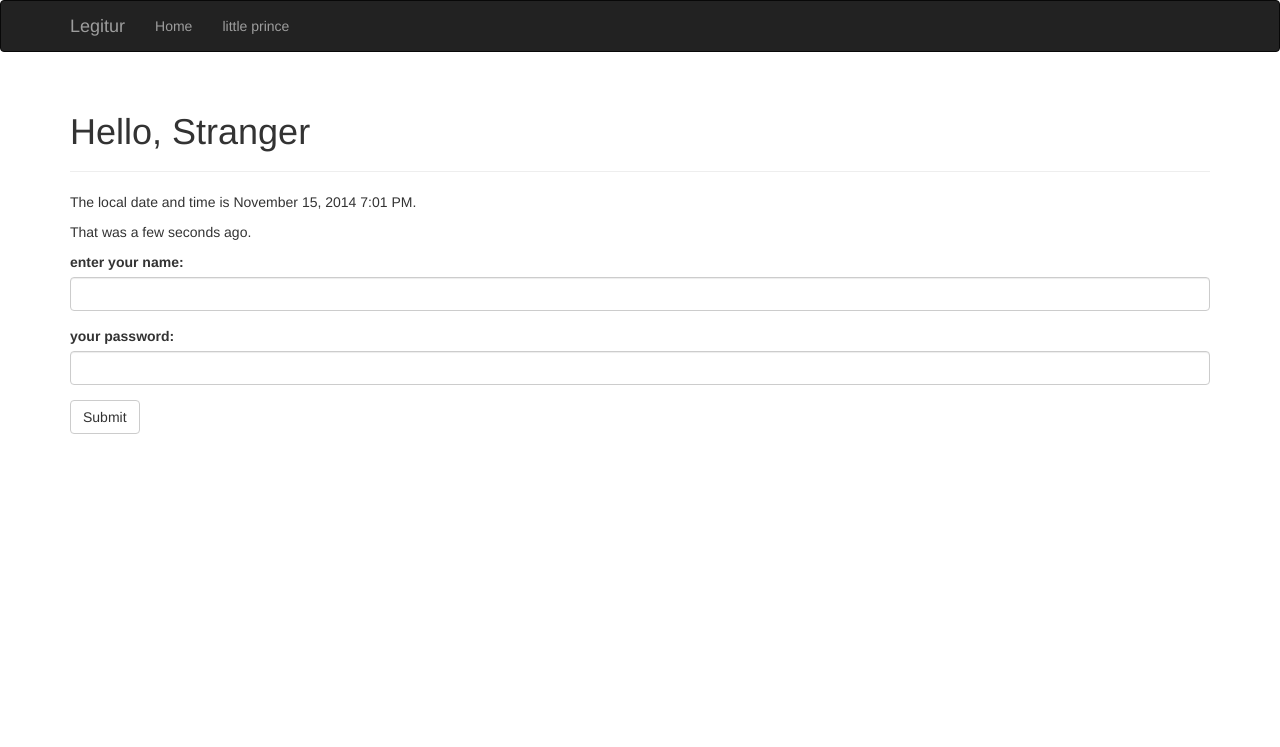
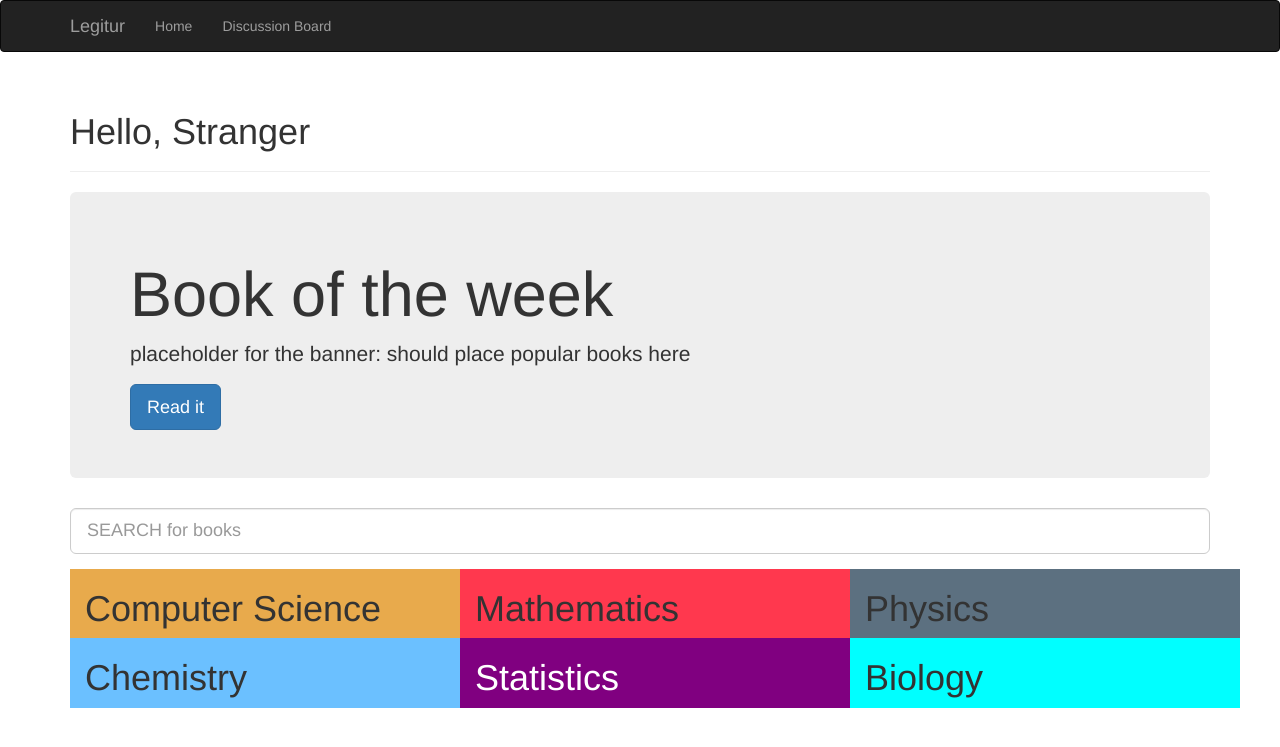
Before and after one commit to nathanwang000/Legitur, a Flask app: page / in a window 1280 px wide. Shown: the top 747 px of the page. Run offline with Flask 2, Linux system fonts and the light colour scheme; some libraries are stand-ins or nearby versions.

Commit message:
refined layout for index.html

```diff
--- /dev/null
+++ b/app/static/style.css
@@ -0,0 +1,27 @@
+.col1 {
+    background: #E8AA4C;
+}
+
+.col2 {
+    background: #FF384E;
+}
+
+.col3 {
+    background: #5C7080;
+}
+
+.col4 {
+    background: #6BC0FF;
+}
+
+.col5 {
+    background: purple;
+}
+
+.col5 h1 {
+    color: white;
+}
+
+.col6 {
+    background: aqua;
+}
--- a/app/templates/base.html
+++ b/app/templates/base.html
@@ -25,7 +25,7 @@
         <div class="navbar-collapse collapse">
             <ul class="nav navbar-nav">
                 <li><a href="/">Home</a></li>
-		<li><a href="http://thelittleprince.herokuapp.com/">little prince</a></li>
+		<li><a href="#">Discussion Board</a></li>
             </ul>
         </div>
     </div>
--- a/app/templates/index.html
+++ b/app/templates/index.html
@@ -1,11 +1,53 @@
 {% extends "base.html" %}
 {% import "bootstrap/wtf.html" as wtf %}
+
+{% block head %}
+{{ super() }}
+<link type="text/css" rel="stylesheet" href="/static/style.css">
+{% endblock %}
 
 {% block page_content %}
 <div class="page-header">
     <h1>Hello, {% if name %}{{name}}{% else %}Stranger{% endif %}</h1>
 </div>
-<p>The local date and time is {{ moment(current_time).format('LLL') }}.</p>
-<p>That was {{ moment(current_time).fromNow(refresh=True) }}.</p>
-{{ wtf.quick_form(form) }}
+<!-- main banner -->
+<div class="jumbotron">
+  <h1>Book of the week</h1>
+  <p>placeholder for the banner: should place popular books here</p>
+  <a href="#" class="btn btn-lg btn-primary">Read it</a>
+</div>
+
+<!-- serach bar -->
+<div class="form-group">
+  <input type="text" class="form-control input-lg" id="legitur_search_box"
+	 placeholder="SEARCH for books" />
+</div>
+<!-- 2 x 3 layout for subject -->
+<div class="container">
+  <div class="row">
+    <div class="col-md-4 col-sm-6 col1">
+      <h1>Computer Science</h1>
+    </div>
+    <div class="col-md-4 col-sm-6 col2">
+      <h1>Mathematics</h1>
+    </div>
+    <div class="col-md-4 col-sm-6 col3">
+      <h1>Physics</h1>
+    </div>
+    <div class="col-md-4 col-sm-6 col4">
+      <h1>Chemistry</h1>
+    </div>
+    <div class="col-md-4 col-sm-6 col5">
+      <h1>Statistics</h1>
+    </div>
+    <div class="col-md-4 col-sm-6 col6">
+      <h1>Biology</h1>
+    </div>
+  </div>
+</div>
+<!-- experiments TOBE DELETED-->
+<!-- {{ wtf.quick_form(form) }} -->
+<!-- <p>The local date and time is {{ moment(current_time).format('LLL') }}.</p> -->
+<!-- <p>That was {{ moment(current_time).fromNow(refresh=True) }}.</p> -->
+
 {% endblock %}
```
